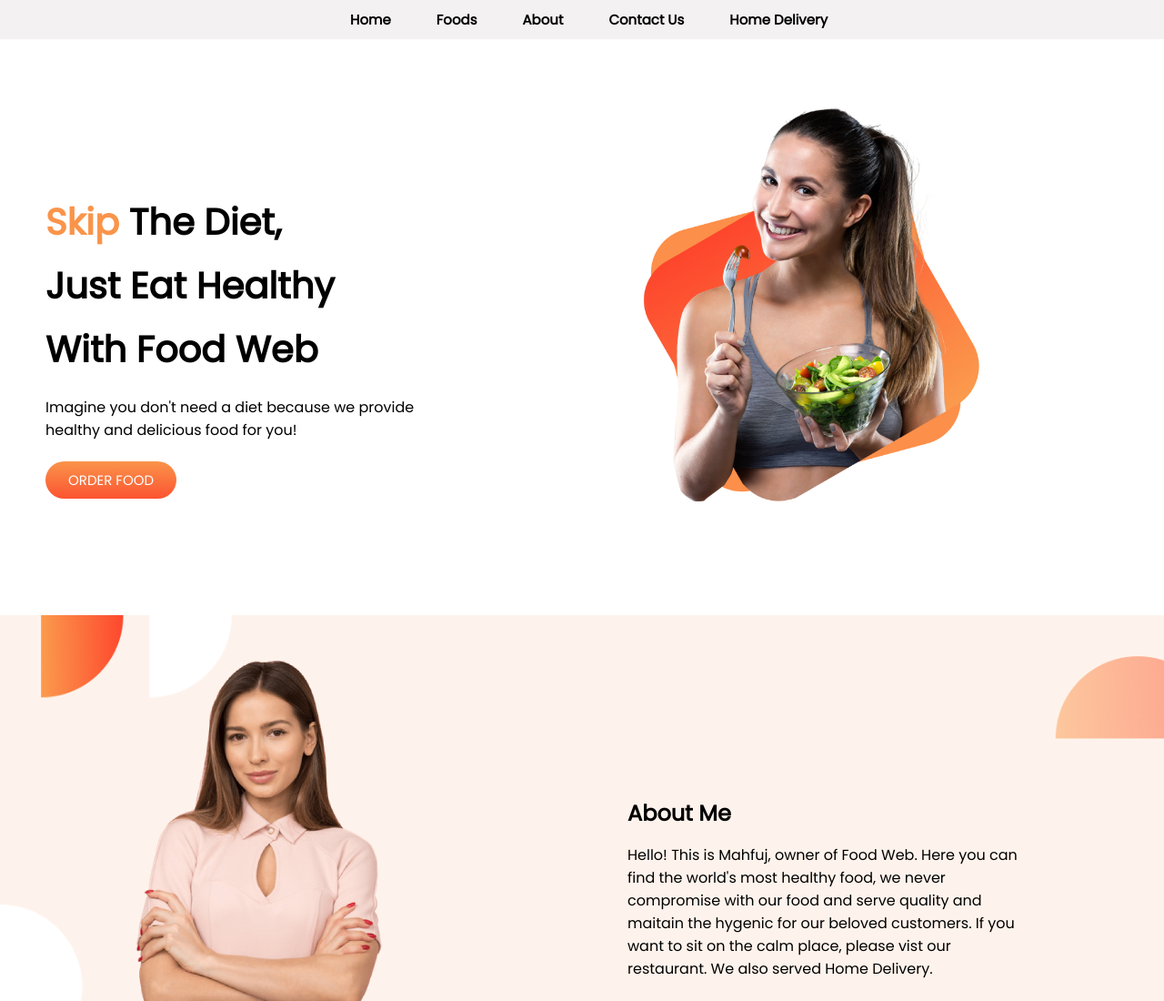
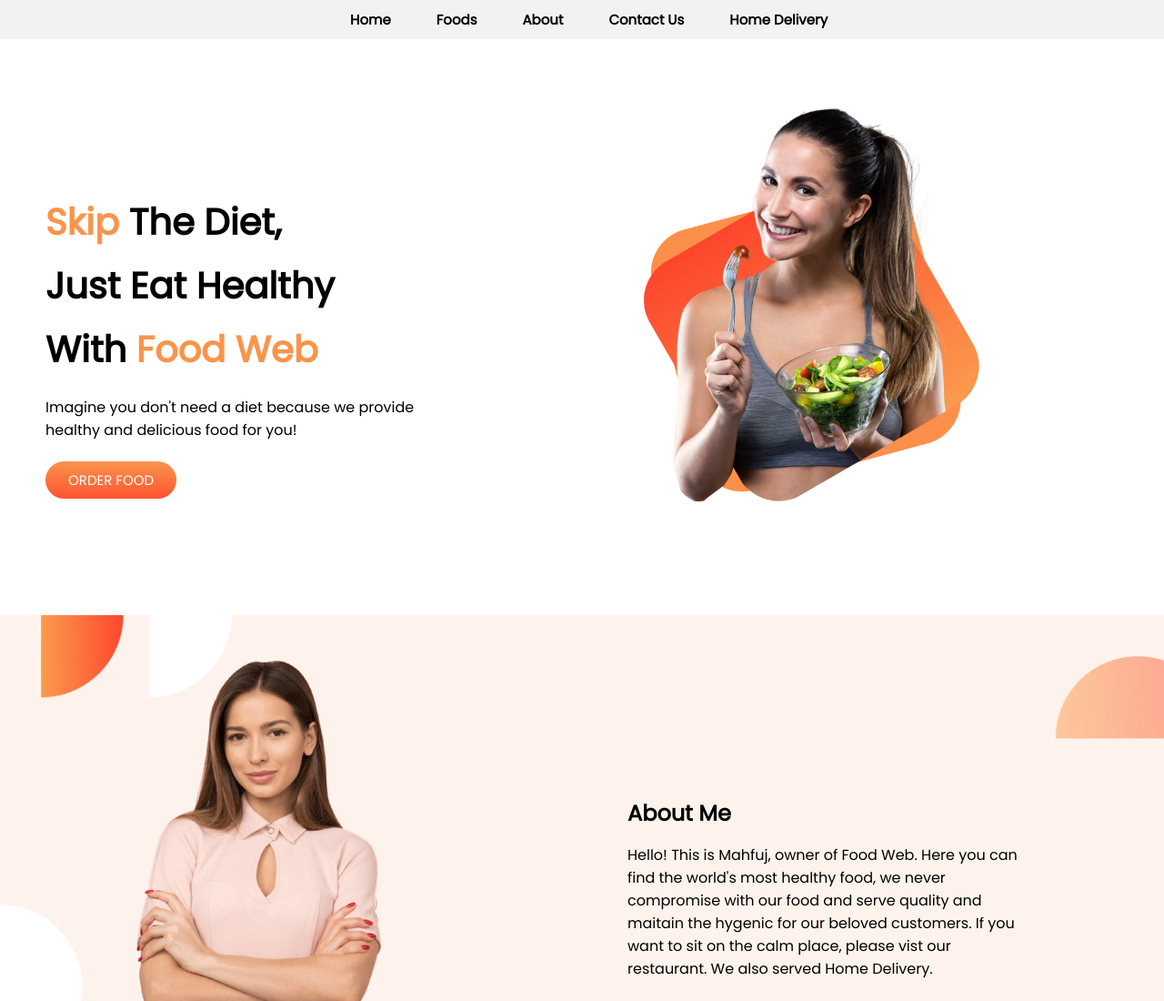
Before and after one commit to m2developershub/food-web, a plain HTML site: page index.html in a window 1280 px wide. Shown: the top 1100 px of the page at 91% size. Drawn offline with Linux system fonts and the light colour scheme.

Commit message:
h1 update

```diff
--- a/index.html
+++ b/index.html
@@ -33,7 +33,7 @@
       <div class="section-one-div section-one-div-h">
         <h1><span>Skip</span> The Diet,</h1>
         <h1>Just Eat Healthy</h1>
-        <h1>With Food Web</h1>
+        <h1>With <span>Food Web</span></h1>
         <p>
           Imagine you don't need a diet because we provide healthy and delicious
           food for you!
--- a/style.css
+++ b/style.css
@@ -35,6 +35,7 @@ header ul a {
 .section-two {
   display: flex;
 }
+
 .section-one-div,
 .section-two-div {
   width: 50%;
```
